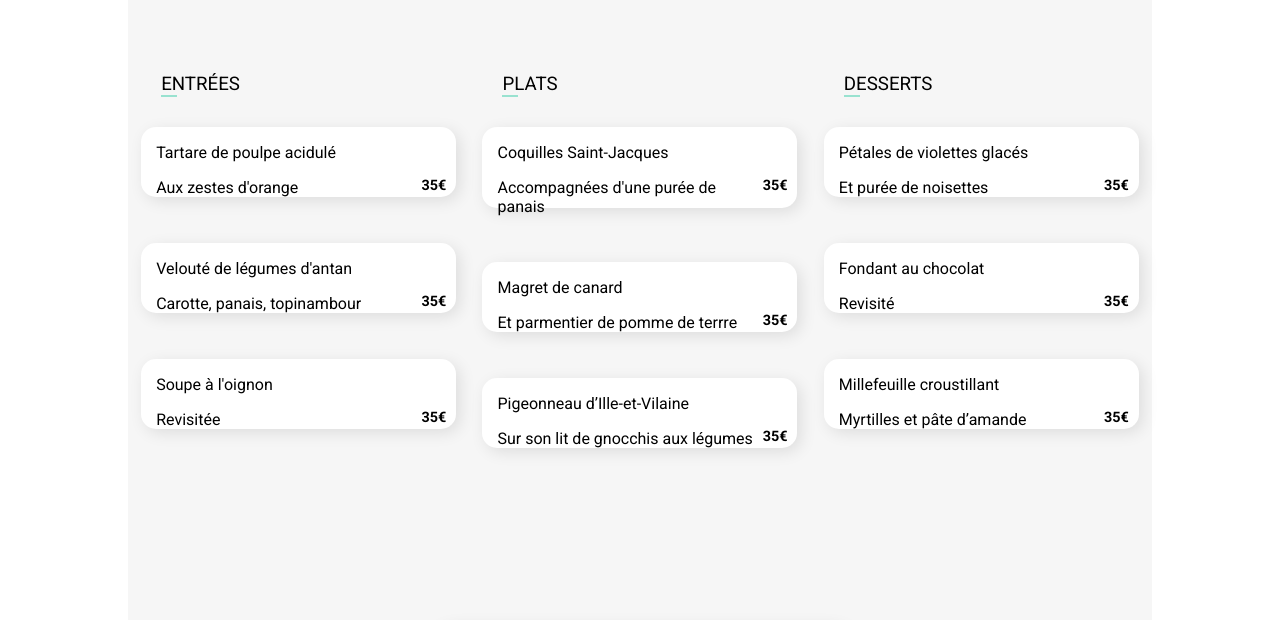
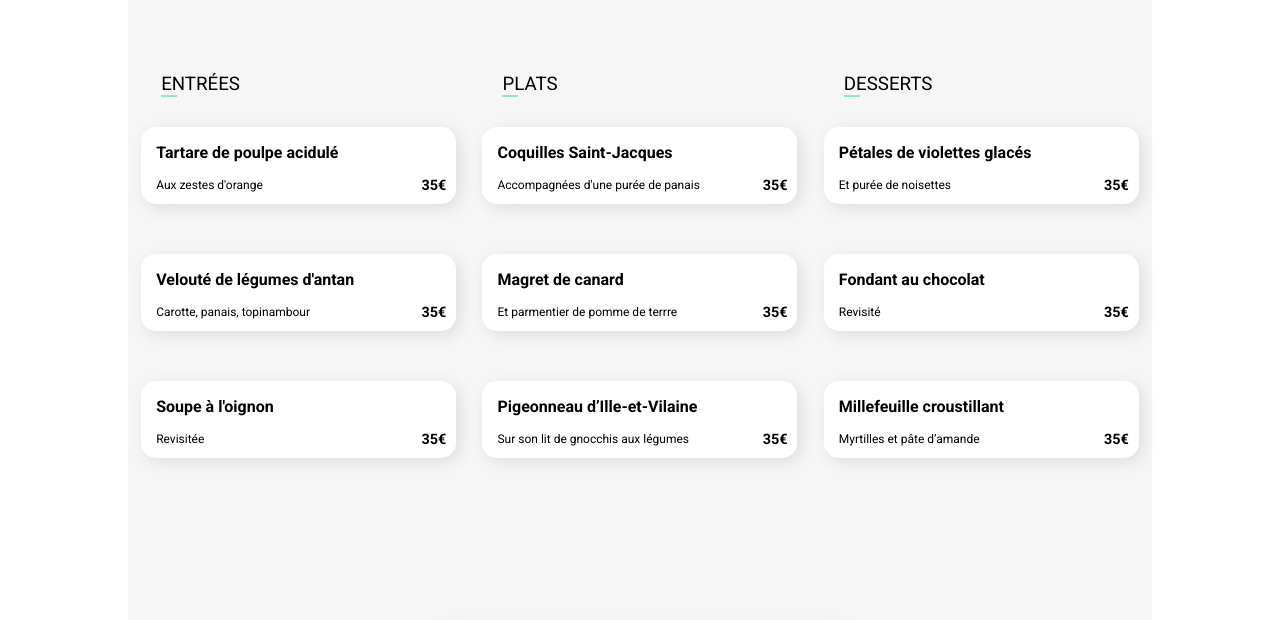
Before and after one commit to mehdi-ikrar/IKRARmehdi_25102021, a plain HTML site: page a_la_francaise.html in a window 1280 px wide. Shown: the part 633-1253 px from the top of the page. Drawn offline with Linux system fonts and the light colour scheme; a web font is replaced by a local one.

Commit message:
reorganisation

```diff
--- a/a_la_francaise.html
+++ b/a_la_francaise.html
@@ -31,9 +31,9 @@
                     <h3>ENTRÉES</h3>
                     <a href="#">
                         <div class="menu__card ">
-                            <div class="menu__card__descritption">
-                                <p class="menu__card__titledescritption">Tartare de poulpe acidulé</p>
-                                <p class="menu__card__subdescritption">Aux zestes d'orange</p>
+                            <div class="menu__card__description">
+                                <p class="menu__card__titledescription">Tartare de poulpe acidulé</p>
+                                <p class="menu__card__subdescription">Aux zestes d'orange</p>
                             </div>
                             <div class="pricecheck">
                                 <p class="menu__card__price">35€</p>
@@ -45,9 +45,9 @@
                     </a>
                     <a href="">
                         <div class="menu__card ">
-                            <div class="menu__card__descritption">
-                                <p class="menu__card__titledescritption">Velouté de légumes d'antan</p>
-                                <p class="menu__card__subdescritption">Carotte, panais, topinambour</p>
+                            <div class="menu__card__description">
+                                <p class="menu__card__titledescription">Velouté de légumes d'antan</p>
+                                <p class="menu__card__subdescription">Carotte, panais, topinambour</p>
                             </div>
                             <div class="pricecheck">
                                 <p class="menu__card__price">35€</p>
@@ -59,9 +59,9 @@
                     </a>
                     <a href="">
                         <div class="menu__card ">
-                            <div class="menu__card__descritption">
-                                <p class="menu__card__titledescritption">Soupe à l'oignon</p>
-                                <p class="menu__card__subdescritption">Revisitée</p>
+                            <div class="menu__card__description">
+                                <p class="menu__card__titledescription">Soupe à l'oignon</p>
+                                <p class="menu__card__subdescription">Revisitée</p>
                             </div>
                             <div class="pricecheck">
                                 <p class="menu__card__price">35€</p>
@@ -76,9 +76,9 @@
                     <h3>PLATS</h3>
                     <a href="">
                         <div class="menu__card ">
-                            <div class="menu__card__descritption">
-                                <p class="menu__card__titledescritption">Coquilles Saint-Jacques</p>
-                                <p class="menu__card__subdescritption">Accompagnées d'une purée de panais</p>
+                            <div class="menu__card__description">
+                                <p class="menu__card__titledescription">Coquilles Saint-Jacques</p>
+                                <p class="menu__card__subdescription">Accompagnées d'une purée de panais</p>
                             </div>
                             <div class="pricecheck">
                                 <p class="menu__card__price">35€</p>
@@ -90,9 +90,9 @@
                     </a>
                     <a href="">
                         <div class="menu__card ">
-                            <div class="menu__card__descritption">
-                                <p class="menu__card__titledescritption">Magret de canard</p>
-                                <p class="menu__card__subdescritption">Et parmentier de pomme de terrre</p>
+                            <div class="menu__card__description">
+                                <p class="menu__card__titledescription">Magret de canard</p>
+                                <p class="menu__card__subdescription">Et parmentier de pomme de terrre</p>
                             </div>
                             <div class="pricecheck">
                                 <p class="menu__card__price">35€</p>
@@ -104,9 +104,9 @@
                     </a>
                     <a href="">
                         <div class="menu__card ">
-                            <div class="menu__card__descritption">
-                                <p class="menu__card__titledescritption">Pigeonneau d’Ille-et-Vilaine</p>
-                                <p class="menu__card__subdescritption">Sur son lit de gnocchis aux légumes</p>
+                            <div class="menu__card__description">
+                                <p class="menu__card__titledescription">Pigeonneau d’Ille-et-Vilaine</p>
+                                <p class="menu__card__subdescription">Sur son lit de gnocchis aux légumes</p>
                             </div>
                             <div class="pricecheck">
                                 <p class="menu__card__price">35€</p>
@@ -121,9 +121,9 @@
                     <h3>DESSERTS</h3>
                     <a href="">
                         <div class="menu__card ">
-                            <div class="menu__card__descritption">
-                                <p class="menu__card__titledescritption">Pétales de violettes glacés</p>
-                                <p class="menu__card__subdescritption">Et purée de noisettes</p>
+                            <div class="menu__card__description">
+                                <p class="menu__card__titledescription">Pétales de violettes glacés</p>
+                                <p class="menu__card__subdescription">Et purée de noisettes</p>
                             </div>
                             <div class="pricecheck">
                                 <p class="menu__card__price">35€</p>
@@ -135,9 +135,9 @@
                     </a>
                     <a href="">
                         <div class="menu__card ">
-                            <div class="menu__card__descritption">
-                                <p class="menu__card__titledescritption">Fondant au chocolat</p>
-                                <p class="menu__card__subdescritption">Revisité</p>
+                            <div class="menu__card__description">
+                                <p class="menu__card__titledescription">Fondant au chocolat</p>
+                                <p class="menu__card__subdescription">Revisité</p>
                             </div>
                             <div class="pricecheck">
                                 <p class="menu__card__price">35€</p>
@@ -149,9 +149,9 @@
                     </a>
                     <a href="">
                         <div class="menu__card ">
-                            <div class="menu__card__descritption">
-                                <p class="menu__card__titledescritption">Millefeuille croustillant</p>
-                                <p class="menu__card__subdescritption">Myrtilles et pâte d’amande</p>
+                            <div class="menu__card__description">
+                                <p class="menu__card__titledescription">Millefeuille croustillant</p>
+                                <p class="menu__card__subdescription">Myrtilles et pâte d’amande</p>
                             </div>
                             <div class="pricecheck">
                                 <p class="menu__card__price">35€</p>
```
